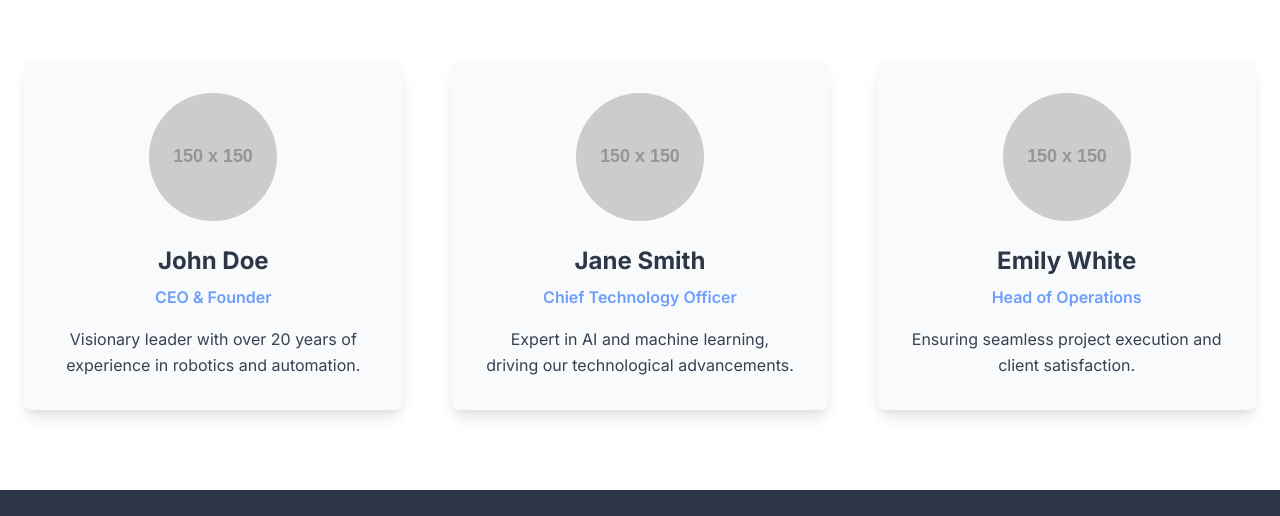
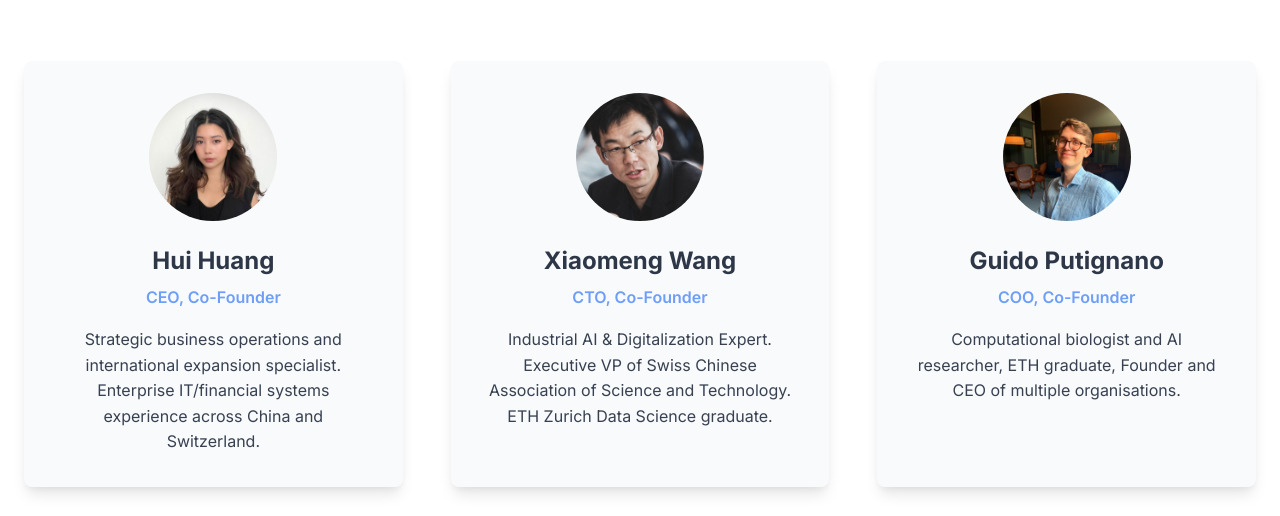
Before and after one commit to guidoputignano/Xperbot_website, a plain HTML site: page about.html in a window 1280 px wide. Shown: the part 1694-2210 px from the top of the page. Drawn offline with nearby package versions, Linux system fonts and the light colour scheme; placeholder pictures from the web are drawn by us.

Commit message:
about us

```diff
--- a/about.html
+++ b/about.html
@@ -185,26 +185,26 @@
                 <div class="grid md:grid-cols-2 lg:grid-cols-3 gap-12">
                     <!-- Team Member 1 -->
                     <div class="text-center bg-gray-50 p-8 rounded-lg shadow-lg card-hover">
-                        <img src="https://via.placeholder.com/150" alt="Team Member Name" class="w-32 h-32 rounded-full mx-auto mb-6 object-cover">
-                        <h3 class="text-2xl font-bold text-xperbot-dark-blue mb-2">John Doe</h3>
-                        <p class="text-xperbot-bright-blue font-semibold mb-4">CEO & Founder</p>
-                        <p class="text-gray-700">Visionary leader with over 20 years of experience in robotics and automation.</p>
+                        <img src="Images/Hui.png" alt="Team Member Name" class="w-32 h-32 rounded-full mx-auto mb-6 object-cover">
+                        <h3 class="text-2xl font-bold text-xperbot-dark-blue mb-2">Hui Huang</h3>
+                        <p class="text-xperbot-bright-blue font-semibold mb-4">CEO, Co-Founder</p>
+                        <p class="text-gray-700">Strategic business operations and international expansion specialist. Enterprise IT/financial systems experience across China and Switzerland.</p>
                     </div>
 
                     <!-- Team Member 2 -->
                     <div class="text-center bg-gray-50 p-8 rounded-lg shadow-lg card-hover">
-                        <img src="https://via.placeholder.com/150" alt="Team Member Name" class="w-32 h-32 rounded-full mx-auto mb-6 object-cover">
-                        <h3 class="text-2xl font-bold text-xperbot-dark-blue mb-2">Jane Smith</h3>
-                        <p class="text-xperbot-bright-blue font-semibold mb-4">Chief Technology Officer</p>
-                        <p class="text-gray-700">Expert in AI and machine learning, driving our technological advancements.</p>
+                        <img src="Images/Xiaomeng.png" alt="Team Member Name" class="w-32 h-32 rounded-full mx-auto mb-6 object-cover">
+                        <h3 class="text-2xl font-bold text-xperbot-dark-blue mb-2">Xiaomeng Wang</h3>
+                        <p class="text-xperbot-bright-blue font-semibold mb-4">CTO, Co-Founder</p>
+                        <p class="text-gray-700">Industrial AI & Digitalization Expert. Executive VP of Swiss Chinese Association of Science and Technology. ETH Zurich Data Science graduate.</p>
                     </div>
 
                     <!-- Team Member 3 -->
                     <div class="text-center bg-gray-50 p-8 rounded-lg shadow-lg card-hover">
-                        <img src="https://via.placeholder.com/150" alt="Team Member Name" class="w-32 h-32 rounded-full mx-auto mb-6 object-cover">
-                        <h3 class="text-2xl font-bold text-xperbot-dark-blue mb-2">Emily White</h3>
-                        <p class="text-xperbot-bright-blue font-semibold mb-4">Head of Operations</p>
-                        <p class="text-gray-700">Ensuring seamless project execution and client satisfaction.</p>
+                        <img src="Images/Guido.png" alt="Team Member Name" class="w-32 h-32 rounded-full mx-auto mb-6 object-cover">
+                        <h3 class="text-2xl font-bold text-xperbot-dark-blue mb-2">Guido Putignano</h3>
+                        <p class="text-xperbot-bright-blue font-semibold mb-4">COO, Co-Founder</p>
+                        <p class="text-gray-700">Computational biologist and AI researcher, ETH graduate, Founder and CEO of multiple organisations.</p>
                     </div>
                 </div>
             </div>
```
Also changed, not shown: Images/Guido.png (added), Images/Hui.png (added), Images/Xiaomeng.png (added).
